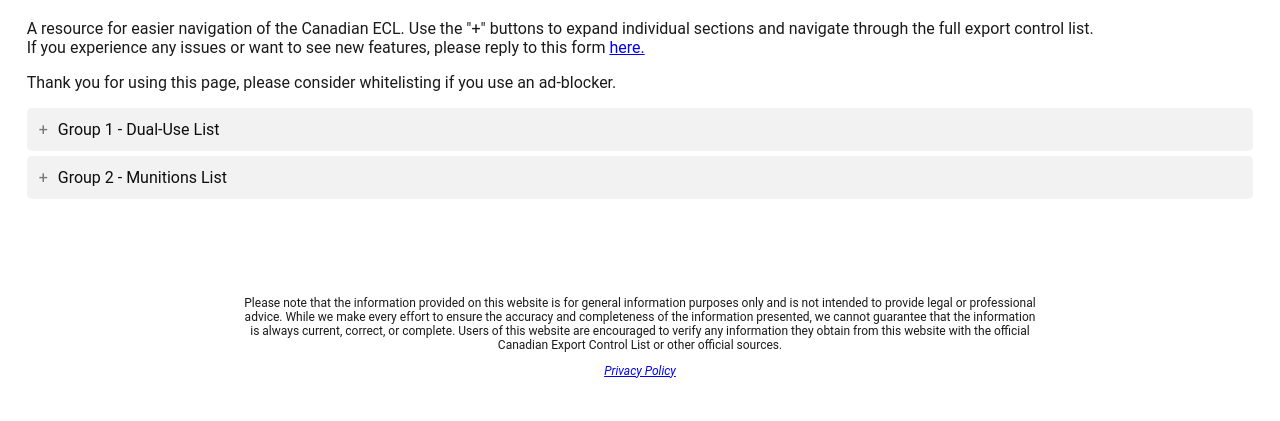
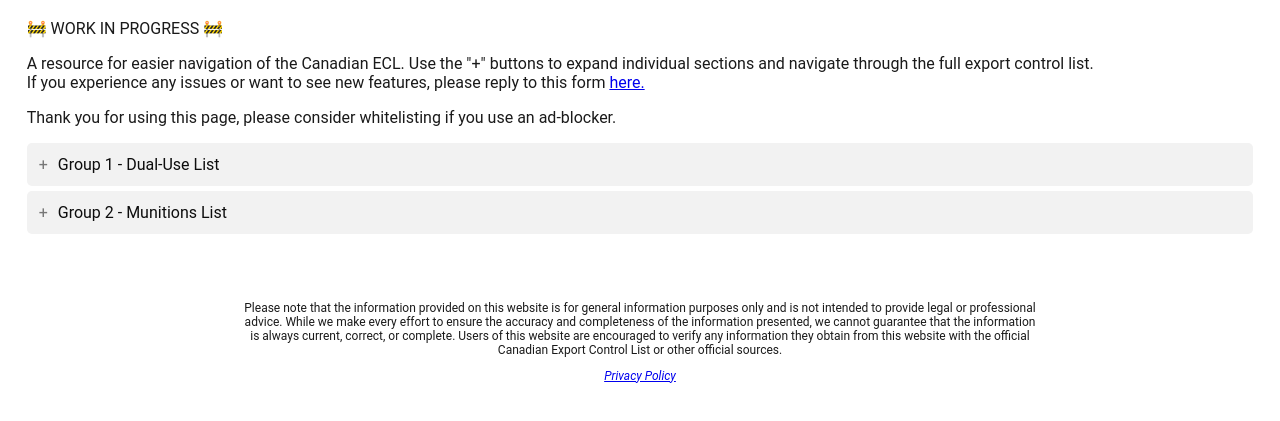
Before and after one commit to andrewmwoodward/CanadaECL, a plain HTML site: page index.html in a window 1280 px wide. Shown: the part 89-510 px from the top of the page. Drawn offline with Linux system fonts and the light colour scheme.

Commit message:
added work in progress status

```diff
--- a/index.html
+++ b/index.html
@@ -116,7 +116,7 @@
 
       /* Adds a space between main and footer*/
       main {
-        padding-bottom: 80px;
+        padding-bottom: 50px;
       }
 
 
@@ -153,6 +153,7 @@
 
   <body>
     <h1>Canada's Export Control List &nbsp;&#x1F1E8;&#x1F1E6;&nbsp; Simplified</h1>
+    <p>&#x1F6A7;&nbsp;WORK IN PROGRESS&nbsp;&#x1F6A7;</p>
     <p>A resource for easier navigation of the Canadian ECL. Use the "+" buttons to expand individual sections and navigate through the full export control list. <br>If you experience any issues or want to see new features, please reply to this form
       <a href="https://forms.gle/wMjY9FXB5MXua1k89">here.</a>
     </p>
```
